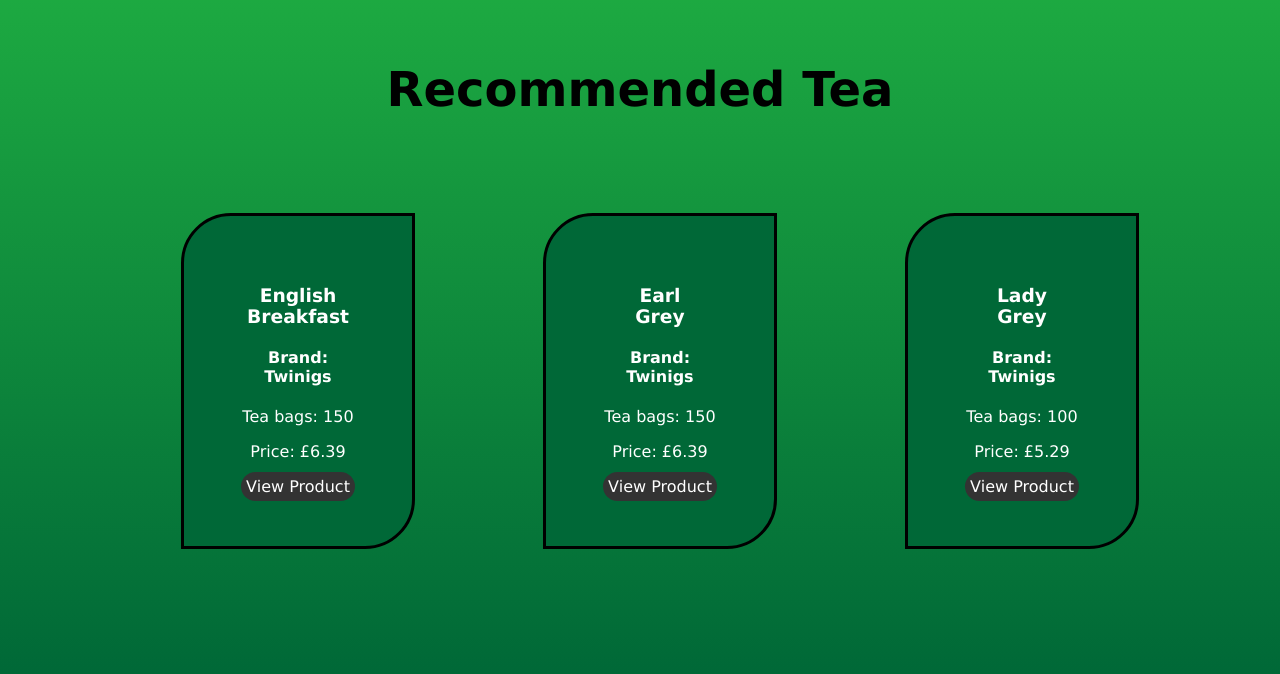
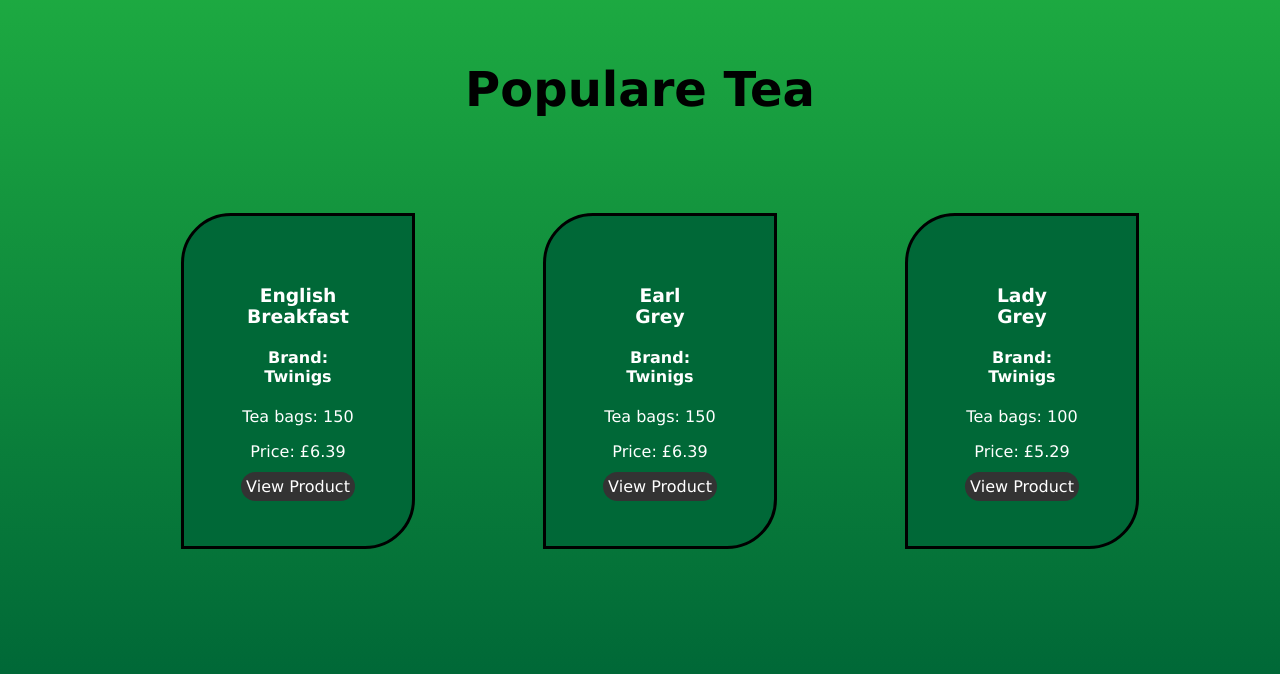
Before and after one commit to BAaboe/nettsideDesign-ting, a plain HTML site: page products/index.html in a window 1280 px wide. Shown: the part 123-797 px from the top of the page. Drawn offline with Linux system fonts and the light colour scheme.

Commit message:
updated some text

```diff
--- a/products/index.html
+++ b/products/index.html
@@ -37,7 +37,7 @@
 
     <div id="main">
         <div class="productContent">
-            <h1 id="productsTi">Recommended Tea</h1>
+            <h1 id="productsTi">Populare Tea</h1>
             <ul id="productsItems"></ul>
             <script src="./index.js"></script>
         </div>
```
